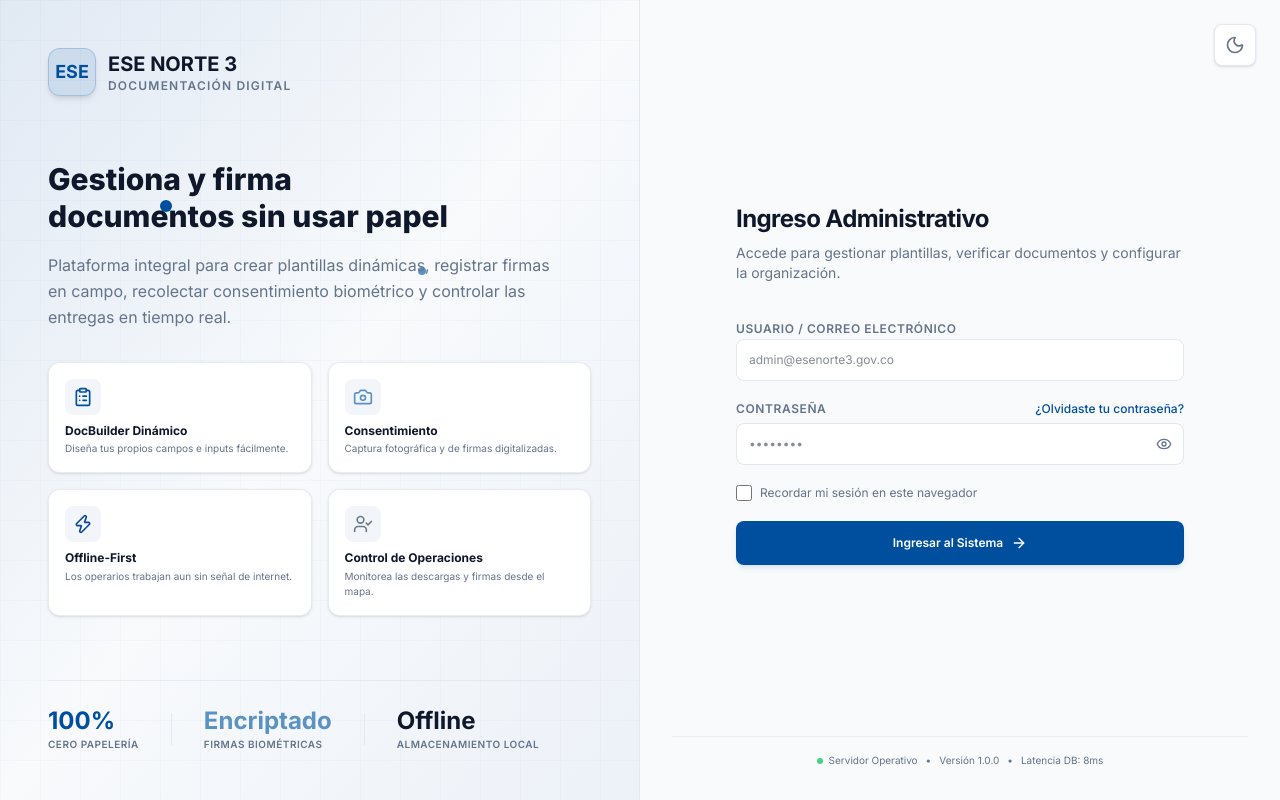
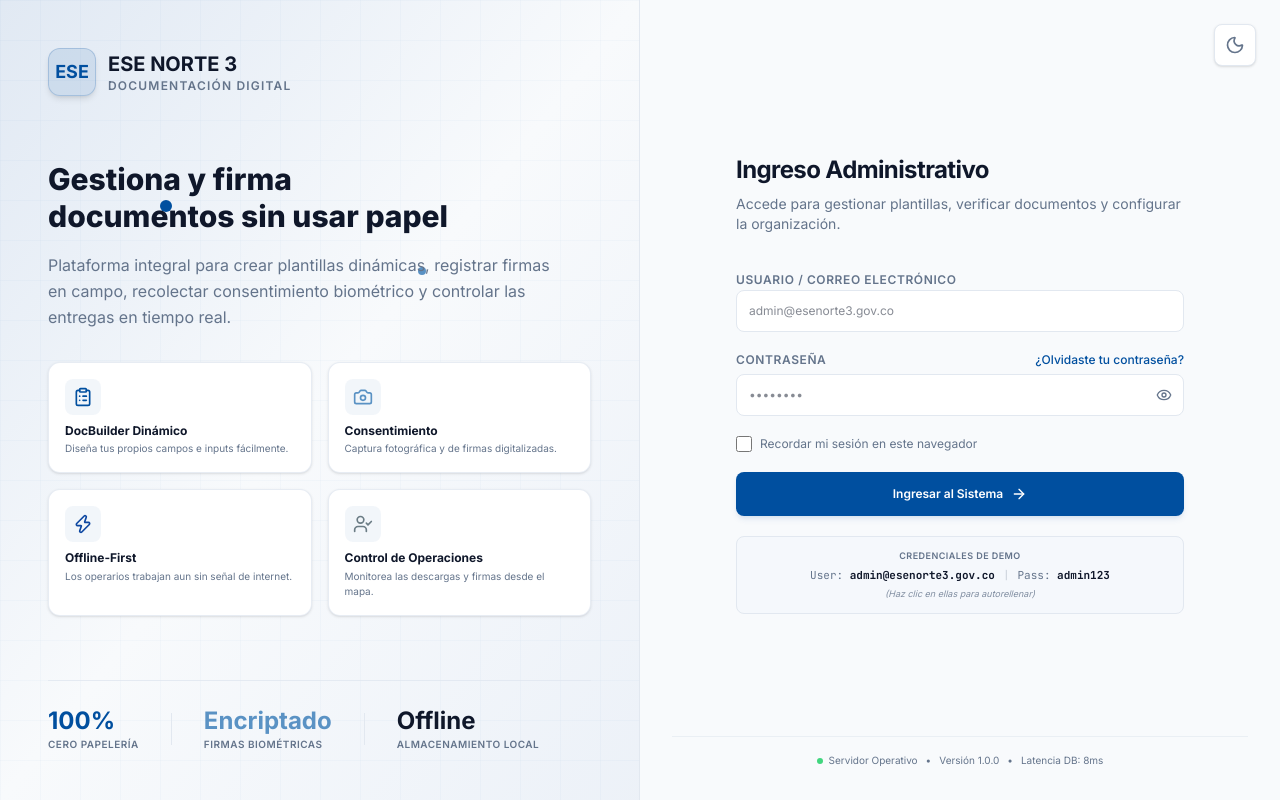
Before and after one commit to JuanStiven/f26, a React (Vite) app in the folder web-admin/: page / in a window 1280 px wide. Built offline with nearby package versions, Linux system fonts and the light colour scheme.

Commit message:
Demo credenciales

```diff
--- a/web-admin/src/components/auth/login.tsx
+++ b/web-admin/src/components/auth/login.tsx
@@ -252,6 +252,27 @@ export function LoginPage({ onLogin, theme, toggleTheme }: LoginProps) {
                 </>
               )}
             </button>
+
+            {/* Credenciales de Demo */}
+            <div className="p-3 rounded-lg border border-border bg-muted/40 text-center space-y-1 select-none animate-in fade-in duration-300">
+              <p className="text-[9px] text-muted-foreground font-semibold uppercase tracking-wider">Credenciales de Demo</p>
+              <div className="flex flex-col sm:flex-row justify-center items-center gap-1 sm:gap-2 text-[11px] text-foreground font-mono">
+                <div>
+                  <span className="text-muted-foreground">User:</span>{' '}
+                  <strong className="text-foreground hover:text-primary transition-colors cursor-pointer select-all" onClick={() => setEmail('admin@esenorte3.gov.co')}>
+                    admin@esenorte3.gov.co
+                  </strong>
+                </div>
+                <span className="hidden sm:inline text-muted-foreground/30">|</span>
+                <div>
+                  <span className="text-muted-foreground">Pass:</span>{' '}
+                  <strong className="text-foreground hover:text-primary transition-colors cursor-pointer select-all" onClick={() => setPassword('admin123')}>
+                    admin123
+                  </strong>
+                </div>
+              </div>
+              <p className="text-[9px] text-muted-foreground/80 italic font-sans">(Haz clic en ellas para autorellenar)</p>
+            </div>
           </form>
 
         </div>
```
